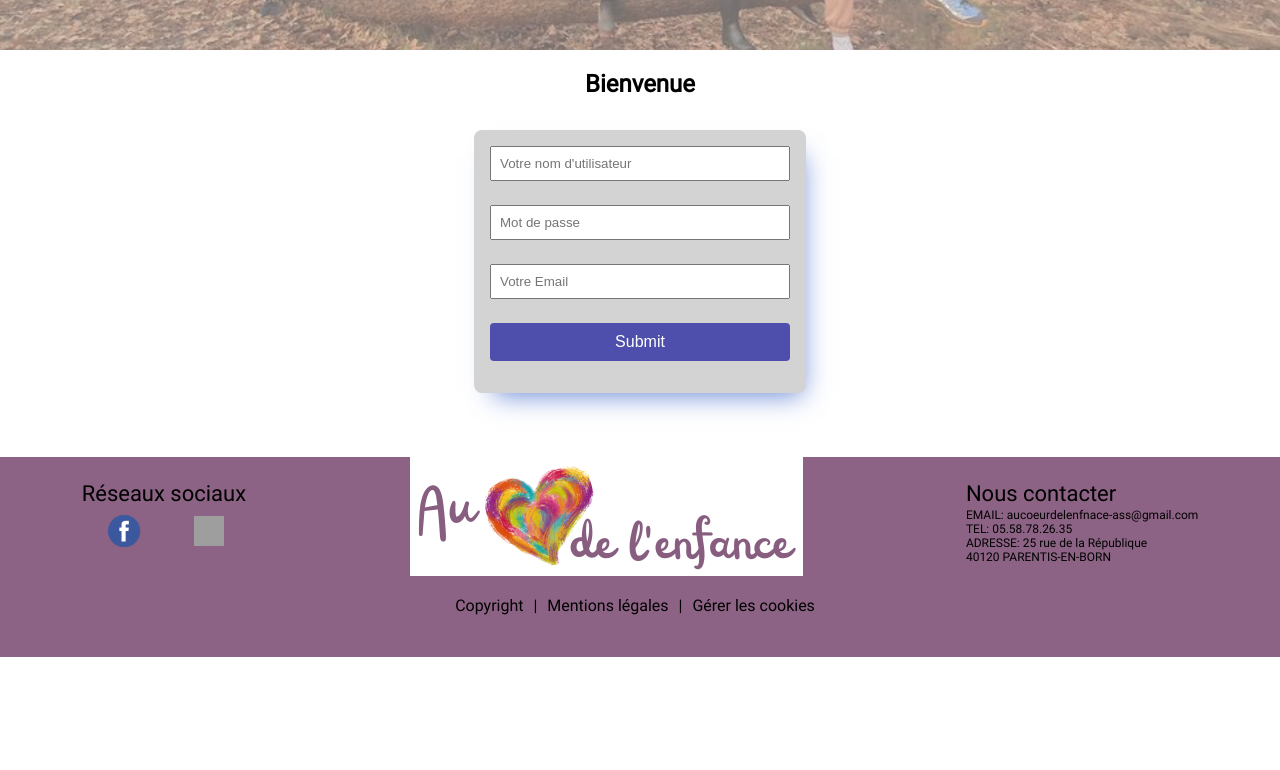
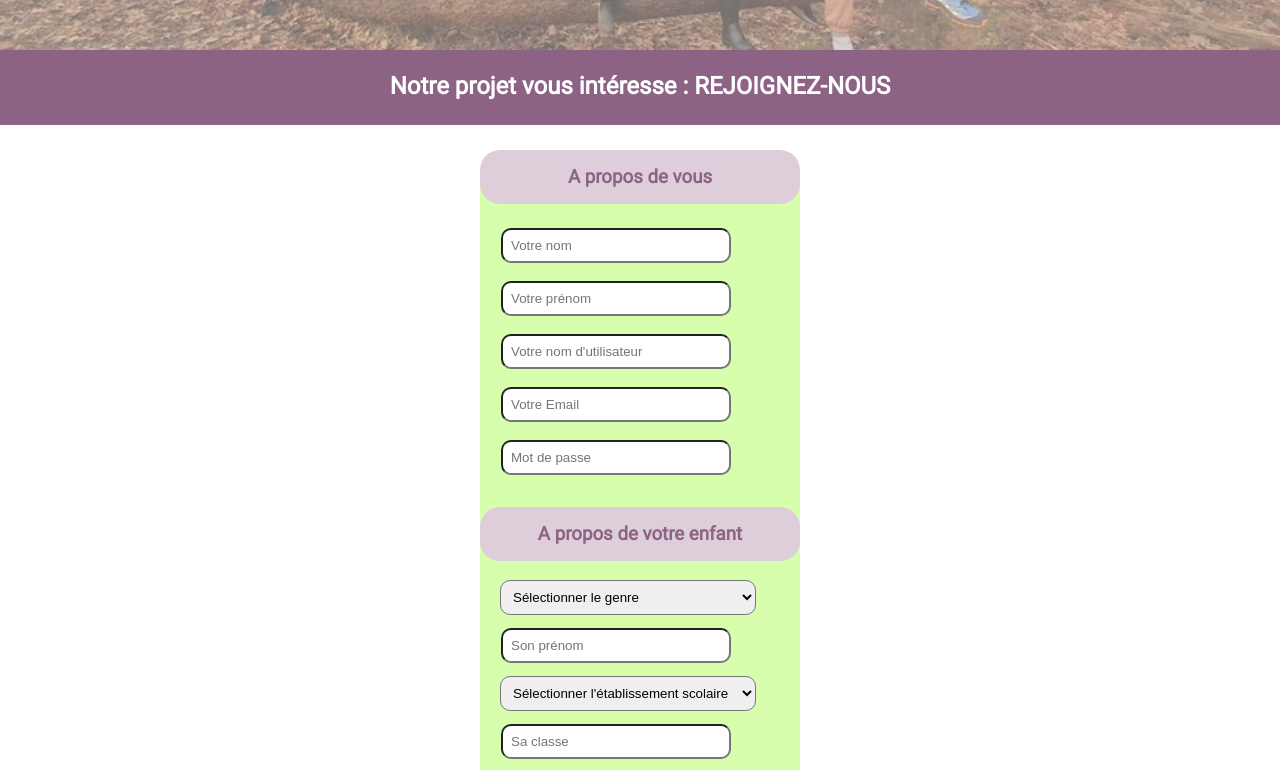
Before and after one commit to Regis040/assos_parents-eleves_front, a React (Create React App) app: page /register in a window 1280 px wide. Shown: the part 520-1290 px from the top of the page. Before the commit the page ends 1177 px from the top, so only its background shows below. Built offline with nearby package versions, Linux system fonts and the light colour scheme; grey boxes are pictures that could not be loaded.

Commit message:
better design main pages

```diff
--- a/src/component/guest/NewsHome.jsx
+++ b/src/component/guest/NewsHome.jsx
@@ -30,7 +30,7 @@ function NewsHome () {
                     <div class="bloc_content">
                         <h3>Le débat sur l'actualité</h3>
                         <p>Un débat sur l'actualité: adhérents, n'hésitez pas à commenter puis nous en discuterons autour d'un chocolat et des biscuits !</p>
-                        <div class="bloc_button-position"><a href="#" class="bloc_button">en savoir +</a></div>
+                        <div class="bloc_button-position"><a href="/articles" class="bloc_button">en savoir +</a></div>
                     </div>
                 </div>
             </div>
--- a/src/page/guest/ArticlesPage.jsx
+++ b/src/page/guest/ArticlesPage.jsx
@@ -1,8 +1,8 @@
 import React, { useEffect, useState } from "react";
 import Header from "../../component/guest/Header";
 import { useParams } from "react-router-dom";
-
 import "./ArticlesPage.scss";
+import './Form.scss';
 
 const ArticlesPage = () => {
   const [articles, setArticles] = useState(null);
@@ -80,8 +80,10 @@ const ArticlesPage = () => {
   return (
     <>
       <Header />
-        <div class="articlestyle"> </div>
-          <h2>Les sujets du mois : </h2>
+          <div>
+              <div class="soustitre">
+                  <h2>Les sujets du mois</h2>
+              </div>
               {articles ? (
                 <>
                   {articles.map((article) => {
@@ -90,7 +92,7 @@ const ArticlesPage = () => {
                           <h2 class="sujetstyle">{article.articlebody}</h2>
                           <h2 class="h2style">Les commentaires : </h2>
                             {comments ? (
-                               <div class="commentstyle">
+                               <div className="commentstyle">
                                  {comments
                                     .filter((comment) => comment.ArticleId === article.id)
                                     .map((comment) => (
@@ -104,11 +106,13 @@ const ArticlesPage = () => {
                               <p>En cours de chargement</p>
                             )}
 
+                            {comments && comments.filter((comment) => comment.ArticleId === article.id).length === 0 && (
+    <p className="commentstyle">Soyez le premier à commentez ce sujet</p>
+  )}
+
                             <form onSubmit={(event) => handleCreateComment(event, article.id)}>
                               <label >
-                                Réservé aux adhérents....
-                                Commentez  :
-                                <textarea  type="text" name="content" />
+                                <textarea placeholder="Vos commentaires" type="text" name="content" />
                               </label>
                               <input className="submitBtn" type="submit" />
                             </form>
@@ -120,7 +124,7 @@ const ArticlesPage = () => {
             <p>En cours de chargement</p>
           )}
 
-
+         </div>
     </>
   );
 };
--- a/src/page/guest/ArticlesPage.scss
+++ b/src/page/guest/ArticlesPage.scss
@@ -1,30 +1,30 @@
 .articlestyle {
-    background-color:#56CBF2;
-    width: 70%;
-    margin: auto;
+    background-color:#fff;
+    width: 100%;
     margin-top: 2rem;
-    border-radius: 5px;
-    box-shadow: 10px 10px 19px -7px rgba(0,0,0,0.64);
--webkit-box-shadow: 10px 10px 19px -7px rgba(0,0,0,0.64);
--moz-box-shadow: 10px 10px 19px -7px rgba(0,0,0,0.64);
+    border-radius: 30px;
+
 }
 
 .commentstyle {
-    background-color: #3B97EE;
+    background-color: #fff;
     width: 90%;
     margin: auto;
-    border-radius: 10px;
-    border: 3px solid darkblue;
-
+    border-radius: 30px;
 }
 
 .sujetstyle {
-    background-color: #2F80ED;
+    background-color: #DDCEDA;
+    display: inline-block;
     border-radius: 10px;
-    padding: 1px;
+    padding: 2 rem;
     color: white;
 }
 
 .h2style {
     font-size: larger;
 }
+
+.noCommentInCase {
+    margin: auto;
+}
--- /dev/null
+++ b/src/page/guest/Form.scss
@@ -0,0 +1,57 @@
+
+@import '../../sass/variables';
+@import '../../sass/typo';
+
+form {
+    background-color: $formbgcolor;
+    border-radius: 30px;
+    width: 320px;
+  }
+form h3{
+  width: 100%;
+  background-color:#DDCEDA ;
+  border-radius: 20px;
+  padding: 1rem 0;
+  text-align: center;
+  color: #8C6384;
+}
+label {
+  display: block;
+  font-weight: bold;
+  margin-left: 1rem;
+  margin-right: 2rem;
+  padding: 5px
+}
+
+input {
+  width: 80%;
+  padding: 8px;
+  margin-bottom: 8px;
+  border-radius: 10px;
+}
+
+
+#gender_kid, #etablishment{
+  width: 80%;
+  padding: 8px;
+  margin-bottom: 8px;
+  border-radius: 10px;
+  margin-left: 20px;
+  // margin-right: 2rem;
+}
+input[type="submit"] {
+  background-color: #DDCEDA;
+  color:#8C6384;
+  width: 100px;
+  padding: 15px 0px;
+  border-radius: 50px;
+   cursor: pointer;
+  // font-size: 16px;
+  border: 2px solid #8C6384;
+  position: relative;
+  left: 200px;
+}
+
+input[type="submit"]:hover {
+  background-color: rgb(44, 44, 136);
+}
--- a/src/page/guest/LoginPage.jsx
+++ b/src/page/guest/LoginPage.jsx
@@ -1,6 +1,9 @@
 import { useState } from "react";
 import { useNavigate } from "react-router-dom";
+import Header from "../../component/guest/Header";
+import Footer from "../../component/guest/Footer";
 import './LoginPage.scss';
+import './Form.scss';
 
 const LoginPage = () => {
   const [message, setMessage] = useState(null);
@@ -8,11 +11,8 @@ const LoginPage = () => {
 
   const handleLogin = async (event) => {
     event.preventDefault();
-
-
     const username = event.target.username.value;
     const password = event.target.password.value;
-
     const loginData = {
       username,
       password,
@@ -41,20 +41,26 @@ const LoginPage = () => {
   };
 
   return (
+    <>
+    <Header />
     <section>
+      <div class="soustitre">
+                <h2>Formulaire de connection à votre compte d'utilisateur</h2>
+      </div>
       {message && <p>{message}</p>}
       <form onSubmit={handleLogin} className="formposition">
+        <h3>Veuillez vous connecter</h3>
         <label for="username">
-          Nom d'utilisateur :
-          <input type="text" name="username" id="username" required/>
+          <input placeholder="Votre nom d'utilisateur" type="text" name="username" id="username" required/>
         </label>
         <label>
-          Mot de passe:
-          <input type="password" name="password" id="password" required />
+          <input placeholder="Votre mot de passe " type="password" name="password" id="password" required />
         </label>
             <input type="submit" value="login"/>
       </form>
     </section>
+    <Footer />
+    </>
   );
 };
 
--- a/src/page/guest/LoginPage.scss
+++ b/src/page/guest/LoginPage.scss
@@ -3,50 +3,5 @@
 @import '../../sass/typo';
 
 .formposition {
-    background-color: $formbgcolor;
-    margin: 0;
-    padding: 1rem;
-    // position: relative;
-    // top: 50px;
-    // left: 200px;
     margin: auto;
-    margin-top: 2rem;
   }
-
-
-form {
-    background-color: $formbgcolor;
-    border-radius: 8px;
-    padding: 20px;
-    width: 300px;
-    box-shadow: 8px 14px 25px -12px rgba(54,94,201,0.75);
--webkit-box-shadow: 8px 14px 25px -12px rgba(54,94,201,0.75);
--moz-box-shadow: 8px 14px 25px -12px rgba(54,94,201,0.75);
-  }
-
-  label {
-    display: block;
-    margin-bottom: 8px;
-    font-weight: bold;
-  }
-
-  input {
-    width: 100%;
-    padding: 8px;
-    margin-bottom: 16px;
-    box-sizing: border-box;
-  }
-
-  input[type="submit"] {
-    background-color: rgb(78, 78, 173);
-    color: #fff;
-    border: none;
-    padding: 10px 15px;
-    border-radius: 4px;
-    cursor: pointer;
-    font-size: 16px;
-  }
-
-  input[type="submit"]:hover {
-    background-color: rgb(44, 44, 136);
-  }
--- a/src/page/guest/RegisterPage.jsx
+++ b/src/page/guest/RegisterPage.jsx
@@ -3,6 +3,7 @@ import { useNavigate } from "react-router-dom";
 import Header from "../../component/guest/Header";
 import Footer from "../../component/guest/Footer";
 import './RegisterPage.scss'
+import './Form.scss'
 
 const RegisterPage = () => {
 
@@ -14,14 +15,26 @@ const RegisterPage = () => {
   const handleRegistration = async (event) => {
     event.preventDefault();
 
+    const name = event.target.name.value;
+    const firstname = event.target.firstname.value;
     const username = event.target.username.value;
     const email = event.target.email.value;
     const password = event.target.password.value;
+    const gender_kid = event.target.gender_kid.value;
+    const firstname_kid = event.target.firstname_kid.value;
+    const etablishment = event.target.etablishment.value;
+    const school_class = event.target.school_class.value;
 
     const registerData = {
+      name: name,
+      firstname: firstname,
       username: username,
       email: email,
       password: password,
+      gender_kid: gender_kid,
+      firstname_kid: firstname_kid,
+      etablishment: etablishment,
+      school_class: school_class,
       RoleId: 3
     };
 
@@ -49,18 +62,49 @@ console.log(registerDataJson)
       <>
         <Header/>
         <section>
-            <h2>Bienvenue</h2>
+          <div class="soustitre">
+                <h2>Notre projet vous intéresse : REJOIGNEZ-NOUS</h2>
+          </div>
           {message && <p>{message}</p>}
           <form onSubmit={handleRegistration} className="formpositionregister">
+                <h3>A propos de vous</h3>
+                <label>
+                    <input placeholder="Votre nom " type="text" name="name" />
+                </label>
+                <label>
+                    <input placeholder="Votre prénom" type="text" name="firstname" />
+                </label>
                 <label>
                     <input placeholder="Votre nom d'utilisateur" type="text" name="username" />
                 </label>
                 <label>
+                    <input  placeholder="Votre Email" type="email" name="email" />
+                </label>
+                <label>
                     <input  placeholder="Mot de passe" type="password" name="password" />
                 </label>
+                <h3>A propos de votre enfant</h3>
+                      <select id="gender_kid" name="gender_kid" required>
+                      <option value="">Sélectionner le genre</option>
+                      <option value="fille">Une fille</option>
+                      <option value="garcon">un garçon</option>
+                </select>
                 <label>
-                    <input  placeholder="Votre Email" type="email" name="email" />
+                    <input  placeholder="Son prénom" type="text" name="firstname_kid" />
                 </label>
+                <select id="etablishment" name="etablishment" required>
+                      <option value="">Sélectionner l'établissement scolaire</option>
+                      <option value="Ecole Meyrie">Ecole Meyrie</option>
+                      <option value="Ecole petit Prince">Ecole petit Prince</option>
+                      <option value="Collège Jean Mermoz">Collège Jean Mermoz</option>
+                      <option value="Lycée Gaspard proust">Lycée Gaspard proust</option>
+                </select>
+                <label>
+                    <input  placeholder="Sa classe" type="text" name="school_class" />
+                </label>
+
+
+
                 <input  type="submit" />
           </form>
         </section>
--- a/src/page/guest/RegisterPage.scss
+++ b/src/page/guest/RegisterPage.scss
@@ -1,14 +1,7 @@
 
-@import '../../sass/variables';
+// @import '../../sass/variables';
 
 
 .formpositionregister {
-    background-color: $formbgcolor;
-    margin: 0;
-    padding: 1rem;
-    // position: relative;
-    // top: 50px;
-    // left: 200px;
     margin: auto;
-    margin-top: 2rem;
   }
--- a/src/sass/_variables.scss
+++ b/src/sass/_variables.scss
@@ -1,3 +1,3 @@
 $purple-color: #8C6384;
 $footerColor:#53C7F2;
-$formbgcolor: lightgrey;
+$formbgcolor: #D7FEAD;
```
Lines whose indentation alone changed are shown as unchanged.
